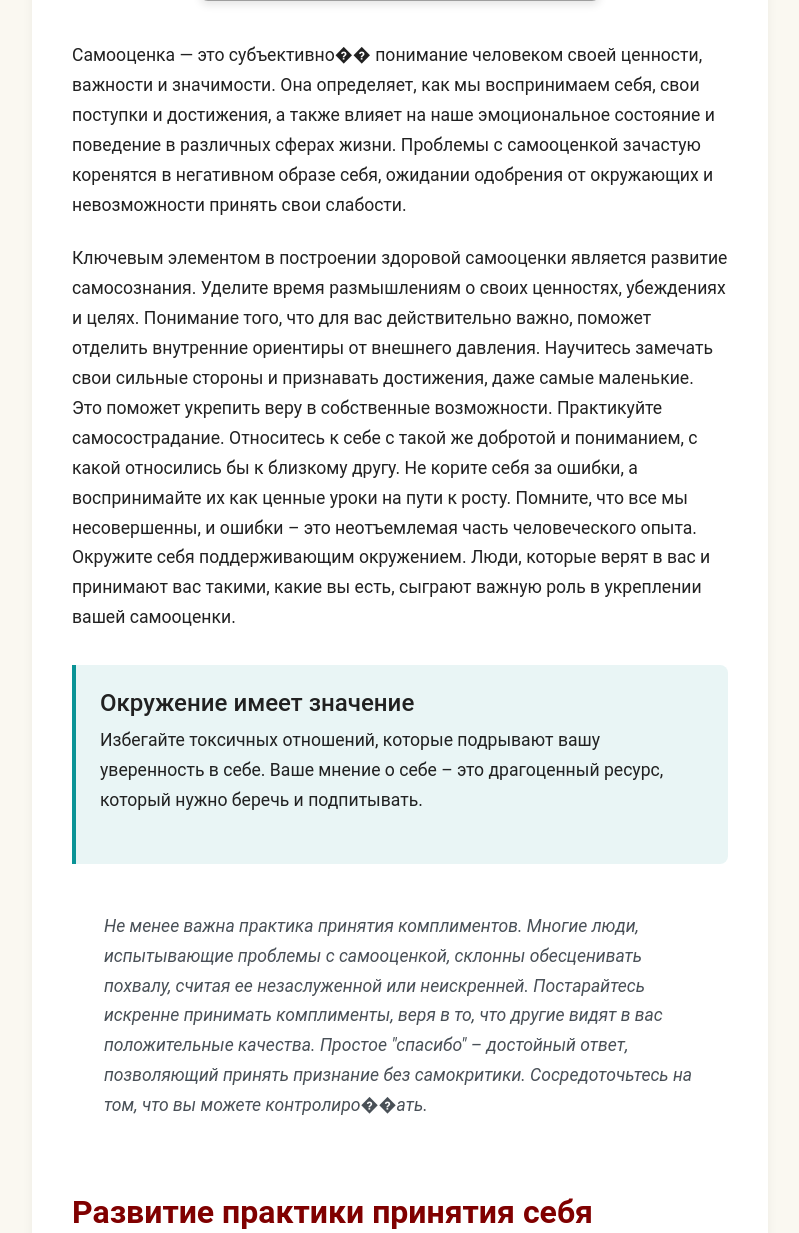
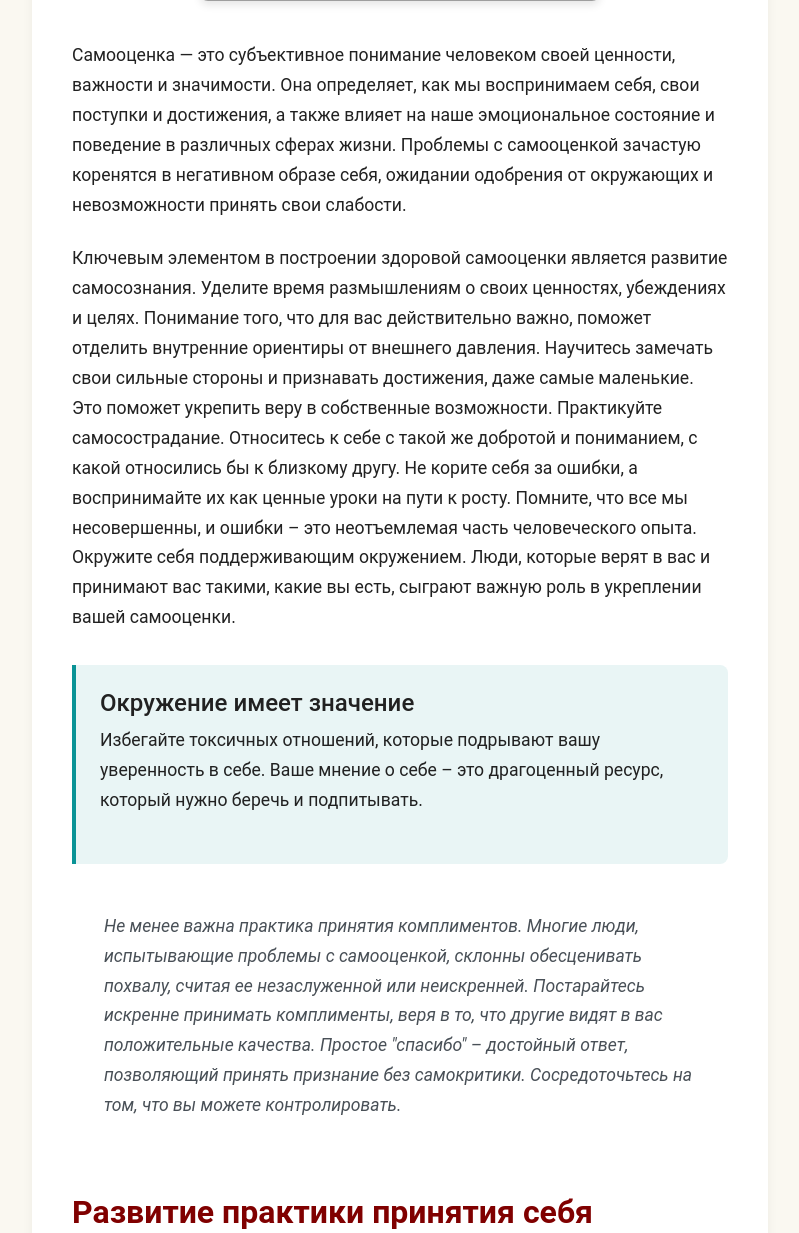
Before and after one commit to Miymyr/projectsenifun, a Flask app: page /advice/3 in a window 1280 px wide. Shown: the part 741-1974 px from the top of the page, without its empty margins (240-1039 px from the left). Run offline with Flask 3, Linux system fonts and the light colour scheme; some libraries are stand-ins or nearby versions; grey boxes are pictures that could not be loaded.

Commit message:
Fix typos

```diff
--- a/templates/советы-1-2.html
+++ b/templates/советы-1-2.html
@@ -234,7 +234,7 @@
                     </div>
 
                     <div class="article-content">
-                        <p>Самооценка — это субъективно�� понимание человеком своей ценности, важности и значимости. Она определяет, как мы воспринимаем себя, свои поступки и достижения, а также влияет на наше эмоциональное состояние и поведение в различных сферах жизни. Проблемы с самооценкой зачастую коренятся в негативном образе себя, ожидании одобрения от окружающих и невозможности принять свои слабости.</p>
+                        <p>Самооценка — это субъективное понимание человеком своей ценности, важности и значимости. Она определяет, как мы воспринимаем себя, свои поступки и достижения, а также влияет на наше эмоциональное состояние и поведение в различных сферах жизни. Проблемы с самооценкой зачастую коренятся в негативном образе себя, ожидании одобрения от окружающих и невозможности принять свои слабости.</p>
 
                         <p>Ключевым элементом в построении здоровой самооценки является развитие самосознания. Уделите время размышлениям о своих ценностях, убеждениях и целях. Понимание того, что для вас действительно важно, поможет отделить внутренние ориентиры от внешнего давления. Научитесь замечать свои сильные стороны и признавать достижения, даже самые маленькие. Это поможет укрепить веру в собственные возможности.
 Практикуйте самосострадание. Относитесь к себе с такой же добротой и пониманием, с какой относились бы к близкому другу. Не корите себя за ошибки, а воспринимайте их как ценные уроки на пути к росту. Помните, что все мы несовершенны, и ошибки – это неотъемлемая часть человеческого опыта.
@@ -247,7 +247,7 @@
 
                         <div class="quote-box">
                             <p>Не менее важна практика принятия комплиментов. Многие люди, испытывающие проблемы с самооценкой, склонны обесценивать похвалу, считая ее незаслуженной или неискренней. Постарайтесь искренне принимать комплименты, веря в то, что другие видят в вас положительные качества. Простое "спасибо" – достойный ответ, позволяющий принять признание без самокритики.
-Сосредоточьтесь на том, что вы можете контролиро��ать. </p>
+Сосредоточьтесь на том, что вы можете контролировать. </p>
                         </div>
 
                         <h2>Развитие практики принятия себя</h2>
```
